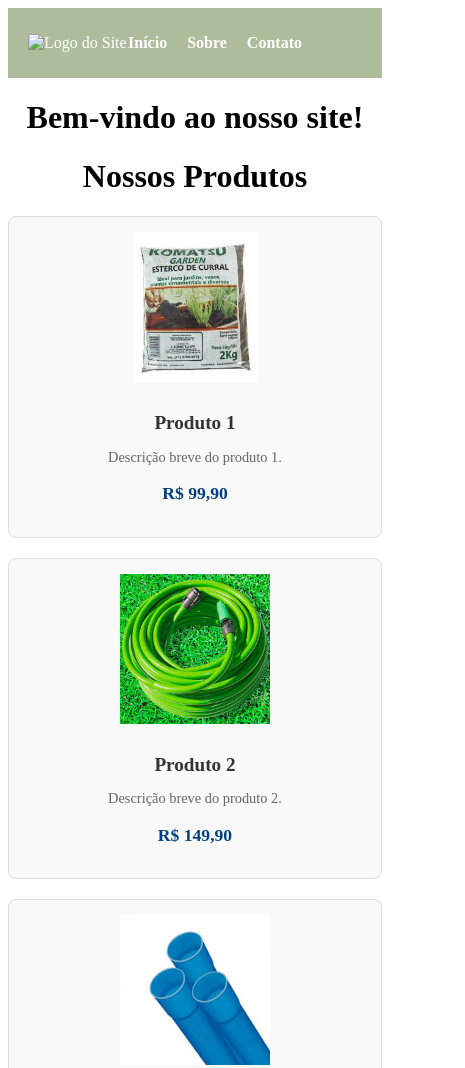
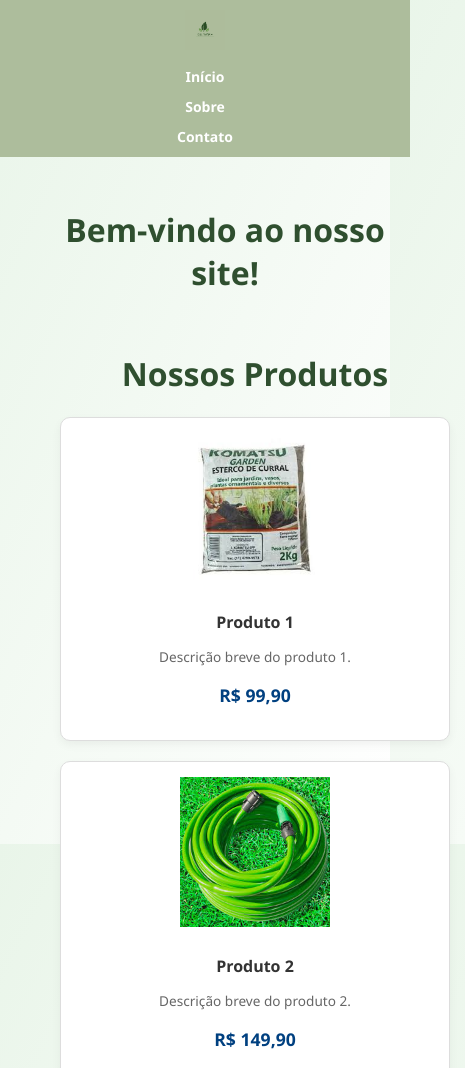
Before and after one commit to MiguelBroetto/Projeto-Cultivar-, a plain HTML site: page index.html in a window 390 px wide. Shown: the top 1068 px of the page, 465 px wide, since content can reach past the window. Drawn offline with Linux system fonts and the light colour scheme.

Commit message:
mudei akgumas coisas. bryan

```diff
--- a/contato.css
+++ b/contato.css
@@ -22,11 +22,11 @@ body {
   input:focus, textarea:focus {
     outline: none;
     border-color: #4a7a2d;
-    box-shadow: 0 0 5px #76b17f88;
+    box-shadow: 0 0 5px #adbd9c;
   }
   button {
-    background-color: #2c4a1f;
+    background-color: #adbd9c;
   }
   button:hover {
-    background-color: #4a7a2d;
+    background-color: #adbd9c;
   }
--- a/index.html
+++ b/index.html
@@ -12,7 +12,7 @@
 
     <header>
         <div class="logo">
-            <img src="logo cultivar +.jpg" alt="Logo do Site">
+            <img src="./imagens/logocultivar+.png" alt="Logo do Site">
         </div>
         <nav>
             <ul>
@@ -149,24 +149,6 @@
                         <p class="descricao">Descrição breve do produto 1.</p>
                         <p class="preco">R$ 99,90</p>
                     </div>
-                    <div class="produto">
-                        <img src="imagem.png" alt="Produto 1">
-                        <h2>Produto 1</h2>
-                        <p class="descricao">Descrição breve do produto 1.</p>
-                        <p class="preco">R$ 99,90</p>
-                    </div>
-                    <div class="produto">
-                        <img src="imagem.png" alt="Produto 1">
-                        <h2>Produto 1</h2>
-                        <p class="descricao">Descrição breve do produto 1.</p>
-                        <p class="preco">R$ 99,90</p>
-                    </div>
-                    <div class="produto">
-                        <img src="imagem.png" alt="Produto 1">
-                        <h2>Produto 1</h2>
-                        <p class="descricao">Descrição breve do produto 1.</p>
-                        <p class="preco">R$ 99,90</p>
-                    </div>
                     <!-- Pode adicionar mais produtos copiando o bloco acima -->
                 </div>
             </main>
@@ -174,7 +156,7 @@
     </center>
 
     <footer>
-        <p>&copy; 2025 Cultivar +. Todos os direitos reservados.</p>
+        <p>&copy; 2025 Cultivar +</p>
     </footer>
 
 </body>
--- a/sobre.css
+++ b/sobre.css
@@ -2,7 +2,6 @@
 html,
 body {
     height: 100%;
-    /* Garante altura total */
     margin: 0;
     font-family: 'Segoe UI', Tahoma, Geneva, Verdana, sans-serif;
     background: linear-gradient(to bottom right, #e9f5e9, #ffffff);
@@ -11,14 +10,14 @@ body {
     flex-direction: column;
 }
 
-/* Cabeçalho centralizando menu */
+/* Cabeçalho */
 header {
     display: flex;
     justify-content: center;
     align-items: center;
     background-color: #adbd9c;
     color: #fff;
-    padding: 10px 20px;
+    padding: 15px 20px;
     position: relative;
 }
 
@@ -51,24 +50,26 @@ nav a:hover {
     text-decoration: underline;
 }
 
-/* Conteúdo principal ocupa o espaço restante */
+/* Conteúdo principal */
 main {
-    max-width: 900px;
-    margin: 40px auto;
+    max-width: 1000px;
+    width: 100%;
+    margin: 30px auto;
     padding: 30px;
-    background: rgba(255, 255, 255, 0.95);
+    background: #ffffff;
     border-radius: 12px;
     box-shadow: 0 4px 15px rgba(0, 0, 0, 0.1);
+    border: 10px solid #ffffff; /* borda branca imitando a home */
     line-height: 1.8;
 }
 
 /* Caixa de texto */
 .content-box {
-    max-width: 900px;
     background: rgba(255, 255, 255, 0.95);
     border-radius: 12px;
-    padding: 30px;
-    box-shadow: 0 4px 15px rgba(0, 0, 0, 0.1);
+    padding: 25px;
+    border: 6px solid #e9f5e9; /* verde claro */
+    box-shadow: 0 4px 10px rgba(0, 0, 0, 0.08);
     line-height: 1.8;
 }
 
@@ -81,10 +82,74 @@ main {
     color: #4CAF50;
 }
 
-/* Rodapé sempre no final */
+/* Rodapé */
 footer {
     background-color: #889975;
     color: #fff;
     text-align: center;
     padding: 10px 20px;
+    margin-top: auto;
 }
+
+/* ==============================
+   RESPONSIVIDADE
+   ============================== */
+
+/* Tablets e celulares grandes */
+@media (max-width: 768px) {
+    header {
+        flex-direction: column;
+        padding: 10px;
+        text-align: center;
+    }
+
+    .logo {
+        position: static;
+        margin-bottom: 10px;
+    }
+
+    nav ul {
+        flex-direction: column;
+        gap: 10px;
+    }
+
+    main {
+        margin: 15px;
+        padding: 20px;
+        font-size: 16px;
+    }
+
+    .content-box {
+        padding: 15px;
+        font-size: 16px;
+    }
+
+    footer {
+        font-size: 14px;
+        padding: 12px;
+    }
+}
+
+/* Celulares pequenos */
+@media (max-width: 480px) {
+    main {
+        margin: 10px;
+        padding: 15px;
+    }
+
+    .logo img {
+        height: 40px;
+    }
+
+    nav ul {
+        gap: 8px;
+    }
+
+    nav a {
+        font-size: 14px;
+    }
+
+    .content-box p {
+        font-size: 15px;
+    }
+}
--- a/style.css
+++ b/style.css
@@ -1,16 +1,32 @@
-/* Cabeçalho centralizando menu */
+/* ==============================
+   ESTILO GERAL
+   ============================== */
+html,
+body {
+    height: 100%;
+    margin: 0;
+    font-family: 'Segoe UI', Tahoma, Geneva, Verdana, sans-serif;
+    background: linear-gradient(to bottom right, #e9f5e9, #ffffff);
+    color: #2f4f2f;
+    display: flex;
+    flex-direction: column;
+}
+
+/* ==============================
+   CABEÇALHO
+   ============================== */
 header {
     display: flex;
-    justify-content: center;
-    /* centraliza horizontalmente */
+    justify-content: center; /* centraliza menu */
     align-items: center;
     background-color: #adbd9c;
-    color: #fff;
-    padding: 10px 20px;
+    color: #adbd9c;
+    padding: 15px 20px;
     position: relative;
+    width: 100%;
 }
 
-/* Ajusta o logo para ficar fixo na esquerda */
+/* Logo à esquerda */
 .logo {
     position: absolute;
     left: 20px;
@@ -25,6 +41,8 @@ nav ul {
     list-style: none;
     display: flex;
     gap: 20px;
+    margin: 0;
+    padding: 0;
 }
 
 nav a {
@@ -37,41 +55,49 @@ nav a:hover {
     text-decoration: underline;
 }
 
-/* Contêiner de todos os produtos */
+/* ==============================
+   CONTEÚDO PRINCIPAL
+   ============================== */
+main {
+    flex: 1;
+    max-width: 1200px;
+    width: 100%;
+    margin: 30px auto;
+    padding: 20px;
+}
+
+/* Grid de produtos */
 .produtos {
     display: grid;
-    grid-template-columns: repeat(auto-fit, minmax(200px, 1fr));
+    grid-template-columns: repeat(auto-fit, minmax(220px, 1fr));
     gap: 20px;
     margin-top: 20px;
 }
 
-/* Cada card de produto */
+/* Card do produto */
 .produto {
-    background-color: #f9f9f9;
+    background-color: #ffffff;
     border: 1px solid #ddd;
-    border-radius: 8px;
+    border-radius: 10px;
     padding: 15px;
     text-align: center;
     transition: transform 0.2s, box-shadow 0.2s;
+    box-shadow: 0 4px 10px rgba(0, 0, 0, 0.05);
 }
 
-/* Efeito ao passar o mouse */
 .produto:hover {
     transform: translateY(-5px);
-    box-shadow: 0 4px 10px rgba(0, 0, 0, 0.1);
+    box-shadow: 0 6px 15px rgba(0, 0, 0, 0.1);
 }
 
-/* Imagem do produto */
 .produto img {
     width: 100%;
-    height: auto;
     max-height: 150px;
-    /* Ajuste conforme preferir */
     object-fit: contain;
     margin-bottom: 10px;
 }
 
-/* Nome do produto */
+/* Nome */
 .produto h2 {
     font-size: 1.2em;
     margin-bottom: 8px;
@@ -92,13 +118,67 @@ nav a:hover {
     color: #004080;
 }
 
-
+/* ==============================
+   RODAPÉ
+   ============================== */
 footer {
     background-color: #889975;
     color: #fff;
     text-align: center;
-    padding: 10px 20px;
-    position: relative;
-    bottom: 0;
+    padding: 15px 20px;
     width: 100%;
+    margin-top: auto;
 }
+
+/* ==============================
+   RESPONSIVIDADE
+   ============================== */
+@media (max-width: 768px) {
+    header {
+        flex-direction: column;
+        padding: 10px;
+        text-align: center;
+    }
+
+    .logo {
+        position: static;
+        margin-bottom: 10px;
+    }
+
+    nav ul {
+        flex-direction: column;
+        gap: 10px;
+    }
+
+    main {
+        margin: 15px;
+        padding: 15px;
+    }
+
+    footer {
+        font-size: 14px;
+        padding: 12px;
+    }
+}
+
+@media (max-width: 480px) {
+    .logo img {
+        height: 40px;
+    }
+
+    nav ul {
+        gap: 8px;
+    }
+
+    nav a {
+        font-size: 14px;
+    }
+
+    .produto h2 {
+        font-size: 1em;
+    }
+
+    .produto .descricao {
+        font-size: 0.85em;
+    }
+}
```
Also changed, not shown: contato.html (+3 -3 lines), sobre.html (+4 -2 lines), imagens/logocultivar+.png (renamed from imagens/logo cultivar +.jpg).
